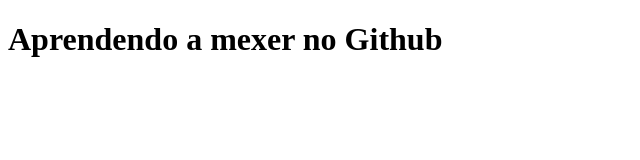
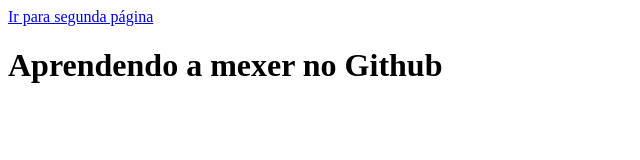
Before and after one commit to FelipeIBernardino/A1---APS---Disciplina-de-desenvolvimento-web, a plain HTML site: page página3.html in a window 1280 px wide. Shown: the whole page, without its empty margins (0-640 px from the left). Drawn offline with Linux system fonts and the light colour scheme.

Commit message:
Update página3.html

```diff
--- a/página3.html
+++ b/página3.html
@@ -6,6 +6,7 @@
     <title>Git e Github</title>
 </head>
 <body>
+<a href="Página2.html">Ir para segunda página</a>
 <h1>Aprendendo a mexer no Github </h1>
 
 </body>
```
